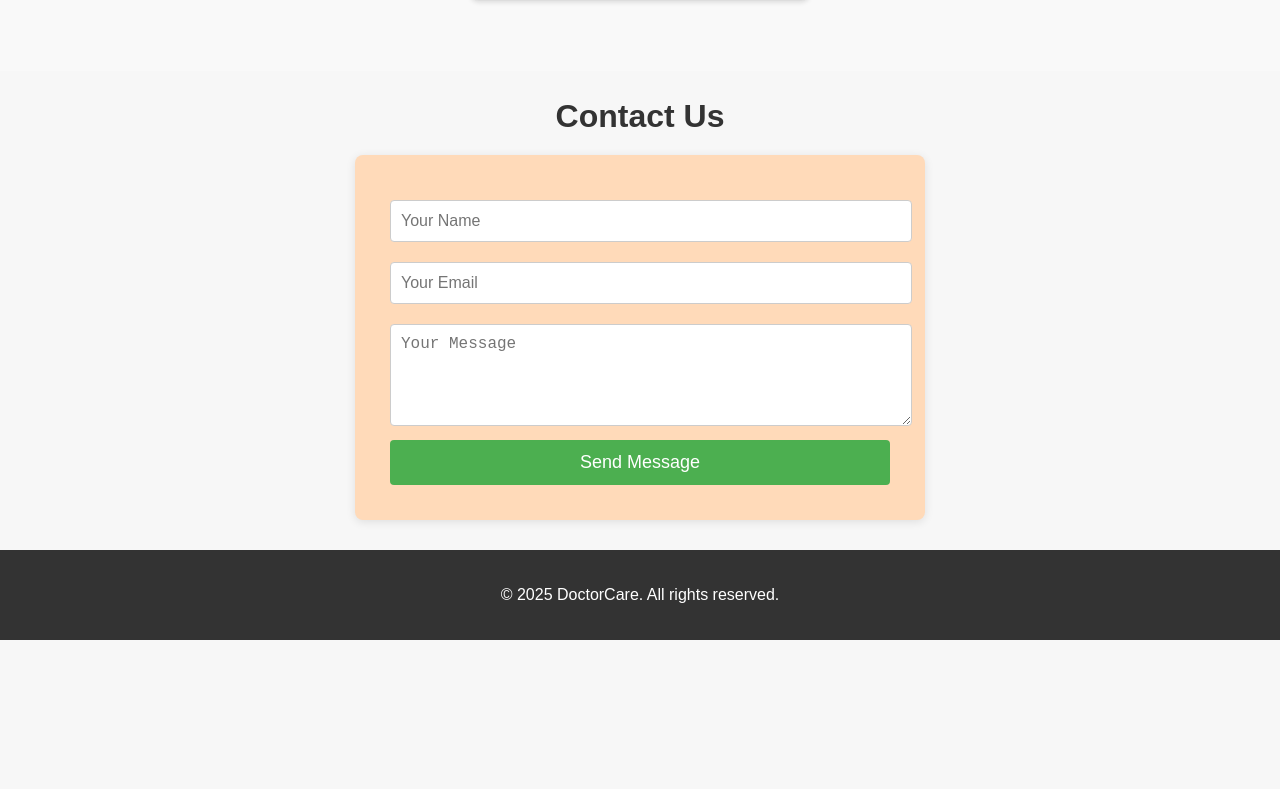
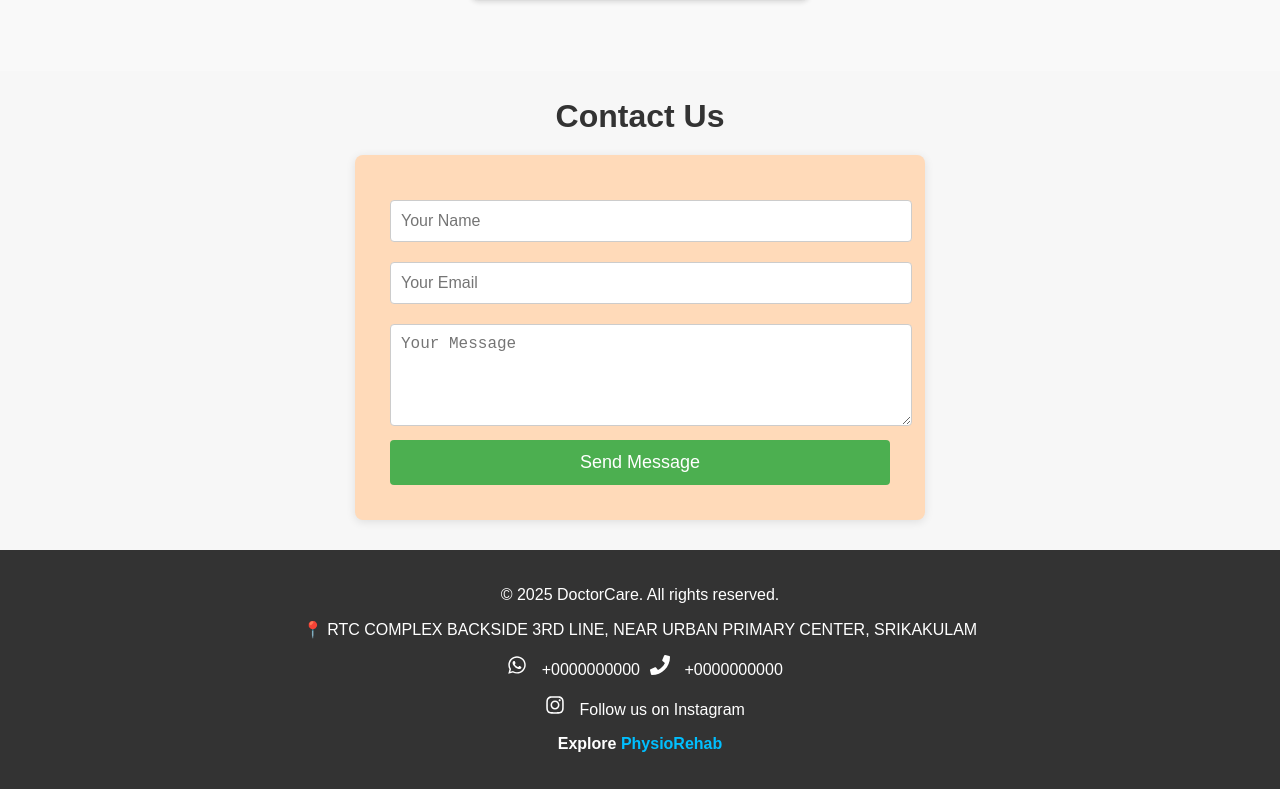
Before and after one commit to tamminenidurga96/physical-healing, a React (Create React App) app: page / in a window 1280 px wide. Shown: the part 3474-4263 px from the top of the page. Before the commit the page ends 4114 px from the top, so only its background shows below. Built offline with nearby package versions, Linux system fonts and the light colour scheme.

Commit message:
update footer.js

```diff
--- a/src/components/Footer.js
+++ b/src/components/Footer.js
@@ -1,4 +1,5 @@
 import React from "react";
+import { FaWhatsapp, FaPhone, FaInstagram } from "react-icons/fa";
 
 function Footer() {
   const footerStyle = {
@@ -9,9 +10,43 @@ function Footer() {
     marginTop: "30px",
   };
 
+  const iconStyle = {
+    margin: "0 10px",
+    color: "white",
+    fontSize: "20px",
+  };
+
   return (
     <footer style={footerStyle}>
       <p>© 2025 DoctorCare. All rights reserved.</p>
+
+      {/* Address */}
+      <p style={{ marginTop: "10px" }}>
+        📍 RTC COMPLEX BACKSIDE 3RD LINE, NEAR URBAN PRIMARY CENTER, SRIKAKULAM
+      </p>
+
+      {/* Contact Details */}
+      <p>
+        <FaWhatsapp style={iconStyle} /> +0000000000
+        <FaPhone style={iconStyle} /> +0000000000
+      </p>
+
+      {/* Instagram Link */}
+      <p>
+        <a
+          href="https://www.instagram.com/your_instagram_page"
+          target="_blank"
+          rel="noopener noreferrer"
+          style={{ color: "white", textDecoration: "none" }}
+        >
+          <FaInstagram style={iconStyle} /> Follow us on Instagram
+        </a>
+      </p>
+
+      {/* Explore Physiotherapy & Rehab */}
+      <p style={{ marginTop: "15px", fontWeight: "bold" }}>
+        Explore <span style={{ color: "#00BFFF" }}>PhysioRehab</span>
+      </p>
     </footer>
   );
 }
```
